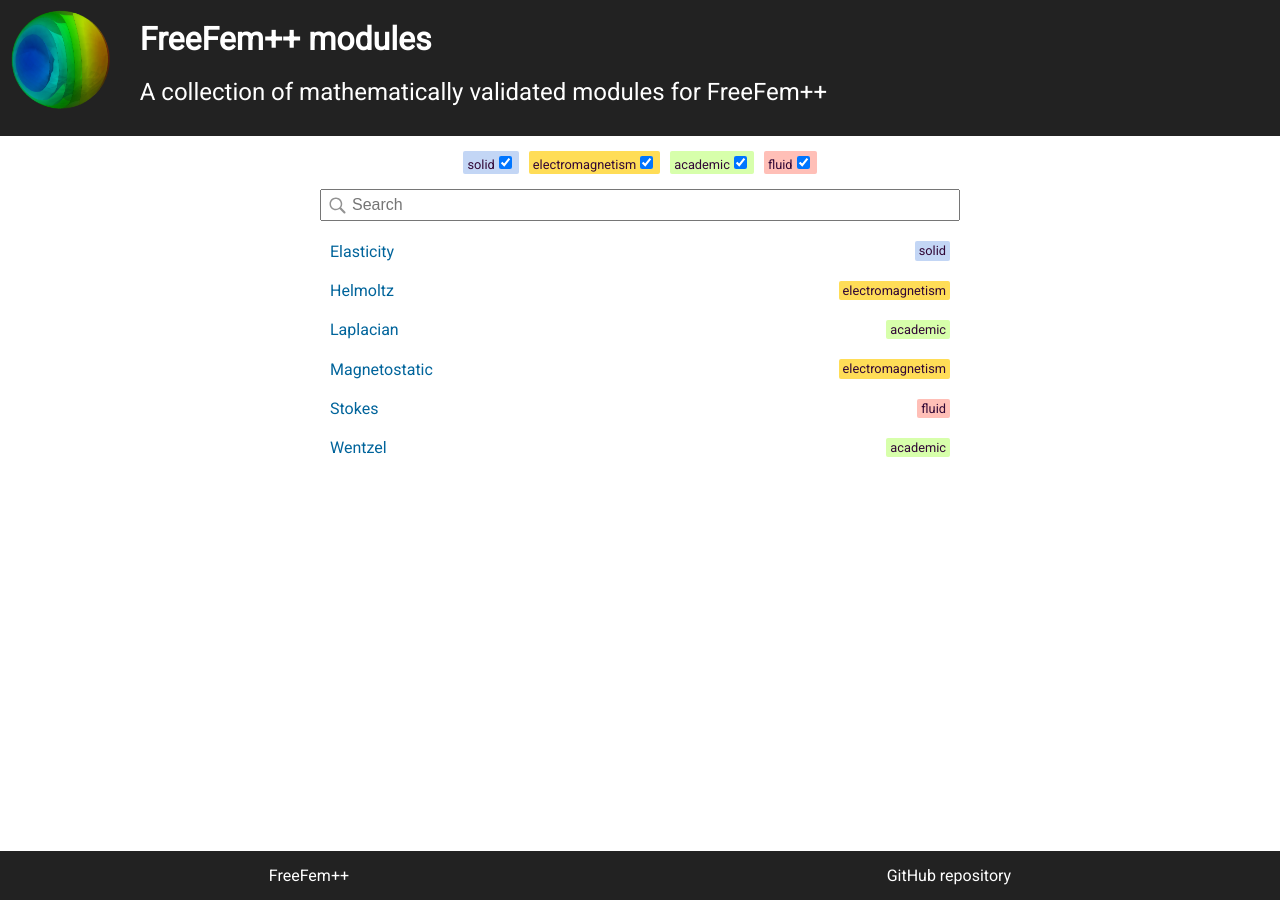
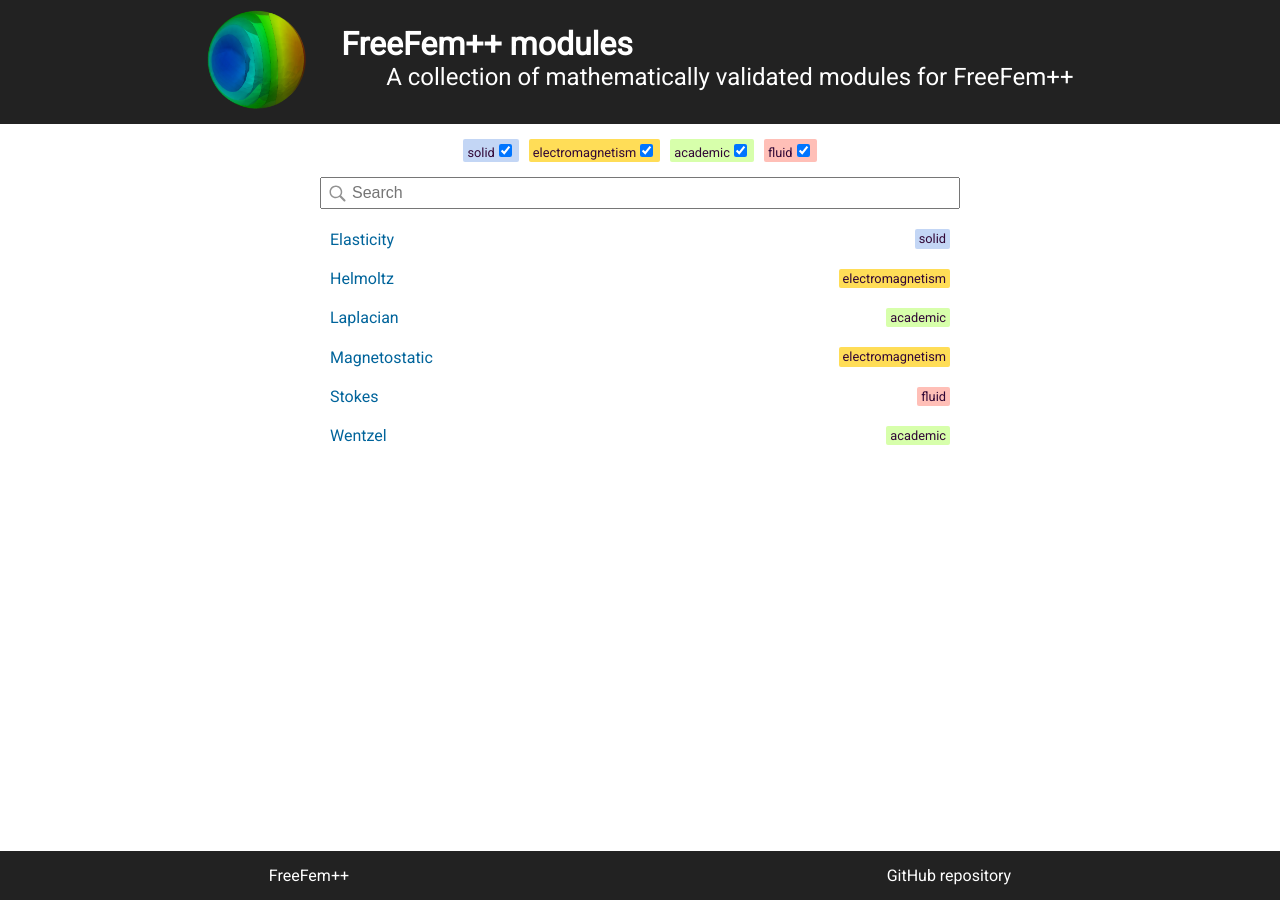
Before and after one commit to FreeFem/FreeFem-modules, a Jekyll site: the page built from index.md, in a window 1280 px wide. Built offline with Jekyll 4.4.1, drawn with Linux system fonts in a browser that asks for light colours.

Commit message:
Update css/header.css

```diff
--- a/css/header.css
+++ b/css/header.css
@@ -4,14 +4,13 @@
   width: 100%;
   display: flex;
   flex-direction: row;
-  justify-content: flex-start;
+  justify-content: center;
   background-color: #222;
 }
 
 header div {
   margin: 0;
   padding: 10px;
-  padding-bottom: 20px;
   color: white;
 }
 
@@ -21,11 +20,11 @@
 
 header h1 {
   margin: 0;
-  padding: 10px;
+  padding: 15px 0 0 15px;
 }
 
 header h2 {
   margin: 0;
-  padding: 10px;
+  padding-left: 60px;
   font-weight: normal;
 }
```
